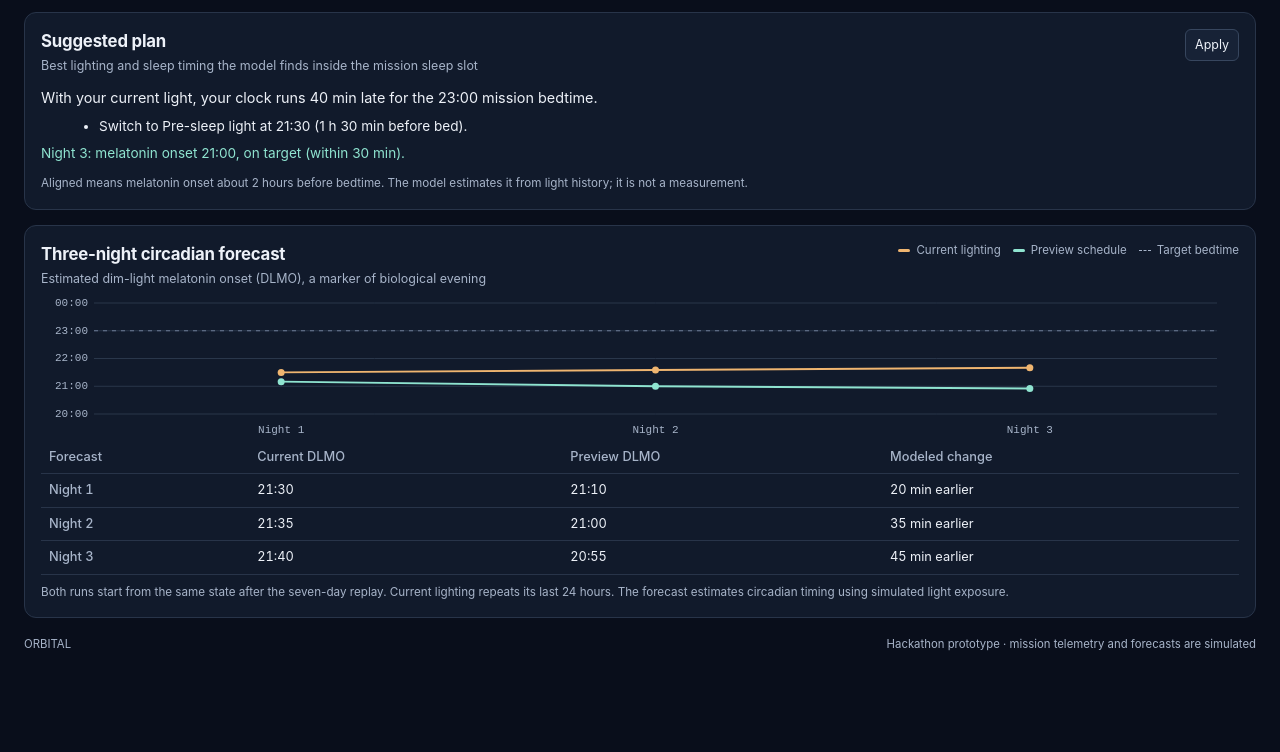
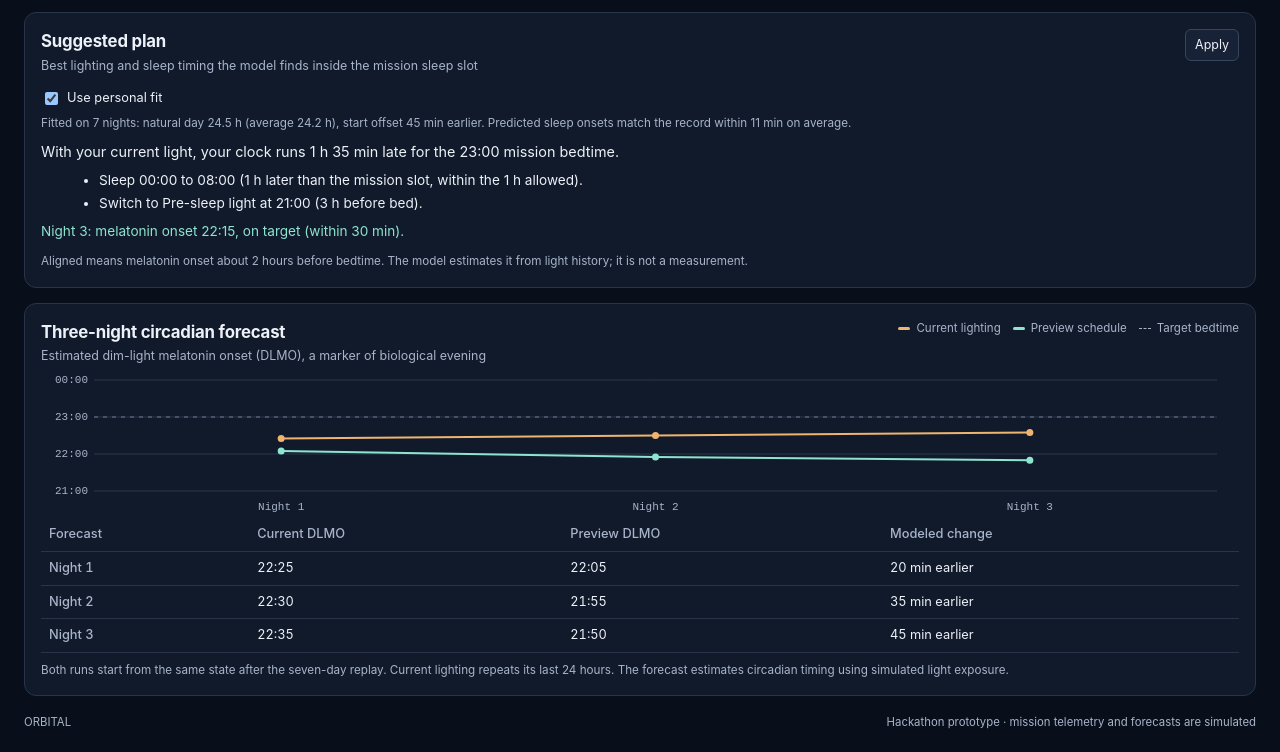
Before and after one commit to CynthiaSalazarB/Nasa, a plain HTML site: page ORBITAL/dist/index.html in a window 1280 px wide. Shown: the part 838-1590 px from the top of the page. Before the commit the page ends 1512 px from the top, so only its background shows below. Drawn offline with Linux system fonts and the light colour scheme.

Commit message:
ORBITAL: personal fit (clock offset + period) used by forecast and suggestion

```diff
--- a/ORBITAL/dist/app.mjs
+++ b/ORBITAL/dist/app.mjs
@@ -1,6 +1,7 @@
-import { ANCHOR, DAY, SAMPLES_PER_DAY, STEP, clock, compare, wrap } from './model.mjs';
+import { ANCHOR, DAY, DEFAULT_PARAMS, SAMPLES_PER_DAY, STEP, clock, compare, wrap } from './model.mjs';
 import { drawPhase, drawTelemetry, drawUtmb } from './charts.mjs';
 import { explain, suggest } from './suggest.mjs';
+import { fitParams } from './fit.mjs';
 
 const el = id => document.getElementById(id);
 const set = (id, value) => { el(id).textContent = value; };
@@ -33,6 +34,8 @@ let options = { bedtime: 1380, wake: 420, lead: 120, lux: 30, morning: 0 };
 // Sleep slot set by mission planners. Only a manual bed/wake edit changes it; Apply does not.
 let mission = { bedtime: 1380, wake: 420 };
 let suggestion = null;
+let personalFit = null; // result of fitParams on the replay
+const activeParams = () => (personalFit && el('use-fit').checked ? personalFit.params : DEFAULT_PARAMS);
 
 function duration(minutes) {
   const h = Math.floor(minutes / 60);
@@ -122,7 +125,7 @@ function toggleReplay() {
 
 function renderForecast() {
   if (!telemetry.length) return;
-  forecast = compare(telemetry.map(s => s.lux), options);
+  forecast = compare(telemetry.map(s => s.lux), options, activeParams());
   const rows = forecast.map((night, index) => {
     const row = document.createElement('tr');
     const shift = night.current !== null && night.preview !== null ? delta(night.preview, night.current) : NaN;
@@ -169,8 +172,20 @@ function updatePlan() {
   renderSuggestion();
 }
 
+function renderFit() {
+  if (!personalFit) {
+    set('fit-summary', 'Personal fit needs at least 2 nights with a sleep onset; using the average clock.');
+    el('use-fit').disabled = true;
+    return;
+  }
+  const { params, rmse, nights } = personalFit;
+  const offset = params.offset === 0 ? 'no start offset' : 'start offset ' + duration(Math.abs(params.offset)) + (params.offset > 0 ? ' later' : ' earlier');
+  set('fit-summary', 'Fitted on ' + nights.length + ' nights: natural day ' + params.tau.toFixed(1) + ' h (average 24.2 h), '
+    + offset + '. Predicted sleep onsets match the record within ' + Math.round(rmse) + ' min on average.');
+}
+
 function renderSuggestion() {
-  suggestion = suggest(telemetry.map(s => s.lux), options, mission);
+  suggestion = suggest(telemetry.map(s => s.lux), options, mission, activeParams());
   if (!suggestion) return;
   const { status, steps, outcome } = explain(suggestion, options, mission);
   set('suggestion-status', status);
@@ -265,6 +280,8 @@ async function initialize() {
   utmb = utmbRows;
   dso = phaseRows.filter(row => row.marker === 'urinary_melatonin_sulfate');
   sleepNights = summarizeSleep(telemetry);
+  personalFit = fitParams(telemetry.map(s => s.lux), telemetry.map(s => s.asleep));
+  renderFit();
 
   for (let day = 0; day < 7; day++) {
     const button = document.createElement('button');
@@ -288,6 +305,7 @@ async function initialize() {
   for (const id of ['bedtime', 'wake']) el(id).addEventListener('change', setMissionSlot);
   for (const id of ['lead', 'dim-lux', 'morning']) el(id).addEventListener('change', updatePlan);
   el('apply-suggestion').addEventListener('click', applySuggestion);
+  el('use-fit').addEventListener('change', () => { renderForecast(); renderSuggestion(); });
   for (const button of document.querySelectorAll('[data-fixture]')) {
     button.addEventListener('click', () => fixture(button.dataset.fixture));
   }
--- /dev/null
+++ b/ORBITAL/dist/fit.mjs
@@ -0,0 +1,54 @@
+// Personal fit: find the clock offset and period that make the model's predicted sleep onsets
+// (DLMO + ALIGN_GAP) match the astronaut's real sleep onsets in the replay.
+import { ANCHOR, DAY, DEFAULT_PARAMS, SAMPLES_PER_DAY, STEP, historyDlmo, wrap } from './model.mjs';
+import { ALIGN_GAP } from './suggest.mjs';
+
+const range = (from, to, by) => Array.from({ length: Math.round((to - from) / by) + 1 }, (_, i) => +(from + i * by).toFixed(2));
+export const OFFSETS = range(-180, 180, 15); // minutes
+export const TAUS = range(23.8, 24.6, 0.1); // hours
+const delta = (a, b) => wrap(a - b + DAY / 2) - DAY / 2;
+
+// Clock minute of the first sleep onset in each noon-to-noon night, or null when there is none.
+export function sleepOnsets(asleep) {
+  const nights = Math.floor(asleep.length / SAMPLES_PER_DAY);
+  return Array.from({ length: nights }, (_, night) => {
+    const start = night * SAMPLES_PER_DAY;
+    for (let i = start; i < start + SAMPLES_PER_DAY; i++) {
+      if (asleep[i] && (i === start || !asleep[i - 1])) return wrap(ANCHOR + i * STEP);
+    }
+    return null;
+  });
+}
+
+// Predicted sleep onset per replay night for given settings.
+export function predictOnsets(history, params = DEFAULT_PARAMS) {
+  return historyDlmo(history, params).map(dlmo => dlmo === null ? null : wrap(dlmo + ALIGN_GAP));
+}
+
+// Grid search (shortcut: 225 short simulations; switch to a smarter search if it feels slow).
+// `nights` = which replay nights to fit on (default: all with a sleep onset).
+export function fitParams(history, asleep, nights) {
+  const observed = sleepOnsets(asleep);
+  const use = (nights ?? observed.map((_, i) => i)).filter(i => observed[i] !== null);
+  if (use.length < 2) return null;
+  let best = null;
+  for (const offset of OFFSETS) {
+    for (const tau of TAUS) {
+      const predicted = predictOnsets(history, { offset, tau });
+      const errors = use.map(i => predicted[i] === null ? NaN : delta(predicted[i], observed[i]));
+      if (errors.some(e => !Number.isFinite(e))) continue;
+      const sse = errors.reduce((sum, e) => sum + e * e, 0);
+      if (!best || sse < best.sse) best = { params: { offset, tau }, sse, errors };
+    }
+  }
+  if (!best) return null;
+  const rmse = Math.sqrt(best.sse / use.length);
+  return { params: best.params, rmse, nights: use, errors: best.errors };
+}
+
+// Error in minutes between predicted and observed onset for the given nights (for held-out checks).
+export function onsetErrors(history, asleep, params, nights) {
+  const observed = sleepOnsets(asleep);
+  const predicted = predictOnsets(history, params);
+  return nights.filter(i => observed[i] !== null && predicted[i] !== null).map(i => delta(predicted[i], observed[i]));
+}
--- a/ORBITAL/dist/index.html
+++ b/ORBITAL/dist/index.html
@@ -68,6 +68,8 @@
       </div>
       <section class="panel suggestion" aria-live="polite">
         <div class="panel-heading"><div><h2>Suggested plan</h2><p>Best lighting and sleep timing the model finds inside the mission sleep slot</p></div><button id="apply-suggestion" class="button" type="button">Apply</button></div>
+        <label class="fit-toggle" for="use-fit"><input id="use-fit" type="checkbox" checked> Use personal fit</label>
+        <p id="fit-summary" class="note fit-summary">Fitting the clock to the replay…</p>
         <p id="suggestion-status" class="suggestion-status">—</p>
         <ul id="suggestion-steps" class="suggestion-steps"></ul>
         <p id="suggestion-outcome" class="suggestion-outcome"></p>
--- a/ORBITAL/dist/model.mjs
+++ b/ORBITAL/dist/model.mjs
@@ -12,11 +12,15 @@ export function clock(minute) {
   return [Math.floor(time / 60), time % 60].map(n => String(n).padStart(2, '0')).join(':');
 }
 
-function derivative([x, xc, n], lux) {
+// Personal settings. offset: minutes the person's usual clock runs later (+) or earlier (-) than the
+// default; tau: intrinsic period in hours (Forger99 default 24.2). The fit (fit.mjs) estimates both.
+export const DEFAULT_PARAMS = { offset: 0, tau: 24.2 };
+
+function derivative([x, xc, n], lux, tau) {
   const alpha = 0.05 * Math.sqrt(lux / 9500);
   const input = 33.75 * (1 - n) * alpha * (1 - 0.4 * x) * (1 - 0.4 * xc);
   const damping = 0.23 * (xc - (4 / 3) * xc ** 3);
-  const period = (24 / (0.99669 * 24.2)) ** 2 + 0.55 * input;
+  const period = (24 / (0.99669 * tau)) ** 2 + 0.55 * input;
   return [
     (Math.PI / 12) * (xc + input),
     (Math.PI / 12) * (damping - x * period),
@@ -24,12 +28,12 @@ function derivative([x, xc, n], lux) {
   ];
 }
 
-export function step(state, lux) {
+export function step(state, lux, tau = DEFAULT_PARAMS.tau) {
   const shifted = (slope, fraction) => state.map((value, i) => value + slope[i] * dt * fraction);
-  const k1 = derivative(state, lux);
-  const k2 = derivative(shifted(k1, 0.5), lux);
-  const k3 = derivative(shifted(k2, 0.5), lux);
-  const k4 = derivative(shifted(k3, 1), lux);
+  const k1 = derivative(state, lux, tau);
+  const k2 = derivative(shifted(k1, 0.5), lux, tau);
+  const k3 = derivative(shifted(k2, 0.5), lux, tau);
+  const k4 = derivative(shifted(k3, 1), lux, tau);
   return state.map((value, i) => value + (dt / 6) * (k1[i] + 2 * k2[i] + 2 * k3[i] + k4[i]));
 }
 
@@ -48,18 +52,11 @@ export function forecastLux(index, options) {
   return scheduleLux(wrap(ANCHOR + index * STEP), options.bedtime, options.wake, options.lead, options.lux, options.morning);
 }
 
-function simulatePhase(initial, lightAtStep) {
-  let state = initial;
-  const rhythm = [state[0]];
-  // Simulate beyond the chart window so the last DLMO has a following temperature minimum.
-  const n = 4 * SAMPLES_PER_DAY;
-  for (let i = 1; i <= n; i++) {
-    state = step(state, lightAtStep(i));
-    rhythm.push(state[0]);
-  }
-  const nights = Array(3).fill(null);
+// DLMO per noon-to-noon night from a series of x values (one per step). DLMO = temperature minimum - 7 h.
+function dlmoByNight(rhythm, nightCount) {
+  const nights = Array(nightCount).fill(null);
   let lastMinimum = -Infinity;
-  for (let i = 1; i < n; i++) {
+  for (let i = 1; i < rhythm.length - 1; i++) {
     if (rhythm[i] >= rhythm[i - 1] || rhythm[i] > rhythm[i + 1] || (i - lastMinimum) * STEP < 13 * 60) continue;
     lastMinimum = i;
     const dlmo = i * STEP - 7 * 60;
@@ -69,30 +66,59 @@ function simulatePhase(initial, lightAtStep) {
   return nights;
 }
 
+function simulatePhase(initial, lightAtStep, tau) {
+  let state = initial;
+  const rhythm = [state[0]];
+  // Simulate beyond the chart window so the last DLMO has a following temperature minimum.
+  const n = 4 * SAMPLES_PER_DAY;
+  for (let i = 1; i <= n; i++) {
+    state = step(state, lightAtStep(i), tau);
+    rhythm.push(state[0]);
+  }
+  return dlmoByNight(rhythm, 3);
+}
+
+// Start state: 14 repeats of the first replay day, shifted by the personal offset.
+function settle(history, { offset, tau }) {
+  const usual = history.slice(0, SAMPLES_PER_DAY);
+  const lag = Math.round(offset / STEP);
+  let state = DEFAULT_STATE;
+  for (let i = 1; i <= 14 * SAMPLES_PER_DAY; i++) {
+    state = step(state, usual[wrap(i - lag, SAMPLES_PER_DAY)], tau);
+  }
+  return state;
+}
+
 // Clock state at the end of the replay, the shared start point for every forecast.
-export function estimateState(history) {
-  const usual = history.slice(0, SAMPLES_PER_DAY);
+export function estimateState(history, params = DEFAULT_PARAMS) {
   const currentDay = history.slice(-SAMPLES_PER_DAY);
-  let state = DEFAULT_STATE;
-  // Stabilize on the first light day before replaying the personal history.
-  for (let i = 1; i <= 14 * SAMPLES_PER_DAY; i++) {
-    state = step(state, usual[i % SAMPLES_PER_DAY]);
+  let state = settle(history, params);
+  for (let i = 1; i < history.length; i++) state = step(state, history[i], params.tau);
+  return step(state, currentDay[0], params.tau);
+}
+
+// Modeled DLMO (minutes after the replay's first midnight-based clock, like compare()) for every replay night.
+export function historyDlmo(history, params = DEFAULT_PARAMS) {
+  let state = settle(history, params);
+  const rhythm = [state[0]];
+  for (let i = 1; i < history.length; i++) {
+    state = step(state, history[i], params.tau);
+    rhythm.push(state[0]);
   }
-  for (let i = 1; i < history.length; i++) state = step(state, history[i]);
-  return step(state, currentDay[0]);
+  return dlmoByNight(rhythm, Math.floor(history.length / SAMPLES_PER_DAY)).map((value, i) => value === null ? null : value - i * DAY);
 }
 
 // DLMO (minutes, same scale as compare()) for the next three nights under a schedule.
-export function forecastDlmo(state, options) {
-  return simulatePhase(state, i => forecastLux(i, options)).map((value, i) => value === null ? null : value - i * DAY);
+export function forecastDlmo(state, options, params = DEFAULT_PARAMS) {
+  return simulatePhase(state, i => forecastLux(i, options), params.tau).map((value, i) => value === null ? null : value - i * DAY);
 }
 
-export function compare(history, options) {
+export function compare(history, options, params = DEFAULT_PARAMS) {
   if (history.length < SAMPLES_PER_DAY) return [];
   const currentDay = history.slice(-SAMPLES_PER_DAY);
-  const state = estimateState(history);
-  const current = simulatePhase(state, i => currentDay[i % SAMPLES_PER_DAY]);
-  const preview = simulatePhase(state, i => forecastLux(i, options));
+  const state = estimateState(history, params);
+  const current = simulatePhase(state, i => currentDay[i % SAMPLES_PER_DAY], params.tau);
+  const preview = simulatePhase(state, i => forecastLux(i, options), params.tau);
   return current.map((value, i) => ({
     current: value === null ? null : value - i * DAY,
     preview: preview[i] === null ? null : preview[i] - i * DAY,
--- a/ORBITAL/dist/style.css
+++ b/ORBITAL/dist/style.css
@@ -117,3 +117,5 @@ footer { display:flex; justify-content:space-between; gap: 12px; color:var(--mut
 .suggestion-steps { margin: 8px 0 0 18px; display: grid; gap: 4px; font-size: .85rem; }
 .suggestion-outcome { color: var(--mint); margin: 8px 0 6px; font-size: .85rem; }
 .button:disabled { opacity: .5; cursor: default; }
+.fit-toggle { display: inline-flex; align-items: center; gap: 6px; font-size: .8rem; color: var(--text); }
+.fit-summary { display: block; margin: 4px 0 10px; }
--- a/ORBITAL/dist/suggest.mjs
+++ b/ORBITAL/dist/suggest.mjs
@@ -1,6 +1,6 @@
 // Suggested schedule: search small changes to the plan and keep the one whose night-3 DLMO
 // lands closest to the target, with the fewest changes.
-import { DAY, SAMPLES_PER_DAY, clock, compare, estimateState, forecastDlmo, wrap } from './model.mjs';
+import { DAY, DEFAULT_PARAMS, SAMPLES_PER_DAY, clock, compare, estimateState, forecastDlmo, wrap } from './model.mjs';
 
 // Melatonin onset usually comes about 2 h before habitual sleep. Verify the source before the slides.
 export const ALIGN_GAP = 120;
@@ -18,13 +18,13 @@ export function alignmentError(dlmo, bedtime) {
 
 // `mission` is the sleep slot set by mission planners; nudges are measured from it, so applying a
 // suggestion and asking again gives the same answer.
-export function suggest(history, plan, mission = plan) {
+export function suggest(history, plan, mission = plan, params = DEFAULT_PARAMS) {
   if (history.length < SAMPLES_PER_DAY) return null;
-  const state = estimateState(history);
-  const night3 = options => forecastDlmo(state, options)[2];
+  const state = estimateState(history, params);
+  const night3 = options => forecastDlmo(state, options, params)[2];
   const morning = plan.morning || 0;
   // Where the clock goes if the astronaut keeps their current light (last replay day repeated).
-  const currentError = alignmentError(compare(history, plan)[2]?.current, mission.bedtime);
+  const currentError = alignmentError(compare(history, plan, params)[2]?.current, mission.bedtime);
   const planError = alignmentError(night3(plan), plan.bedtime);
   let best = null;
   for (const shift of SHIFTS) {
```
